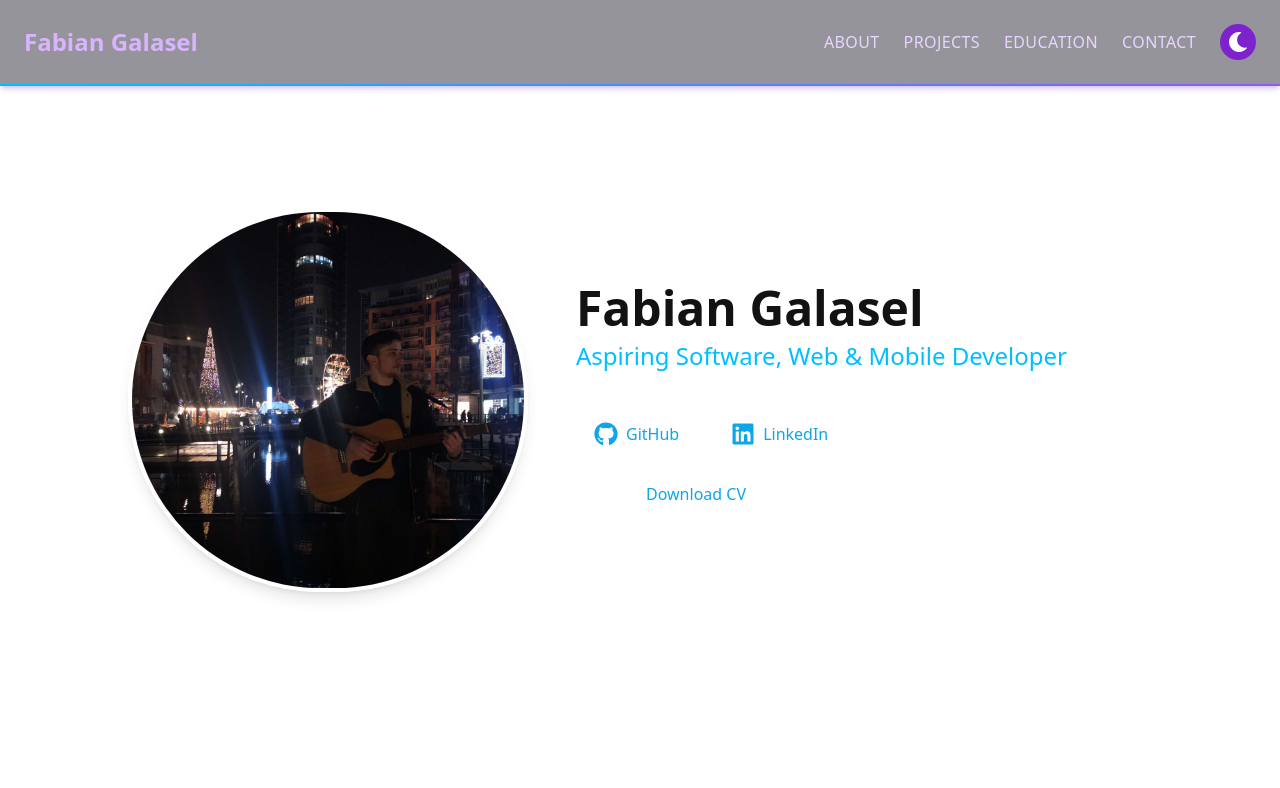
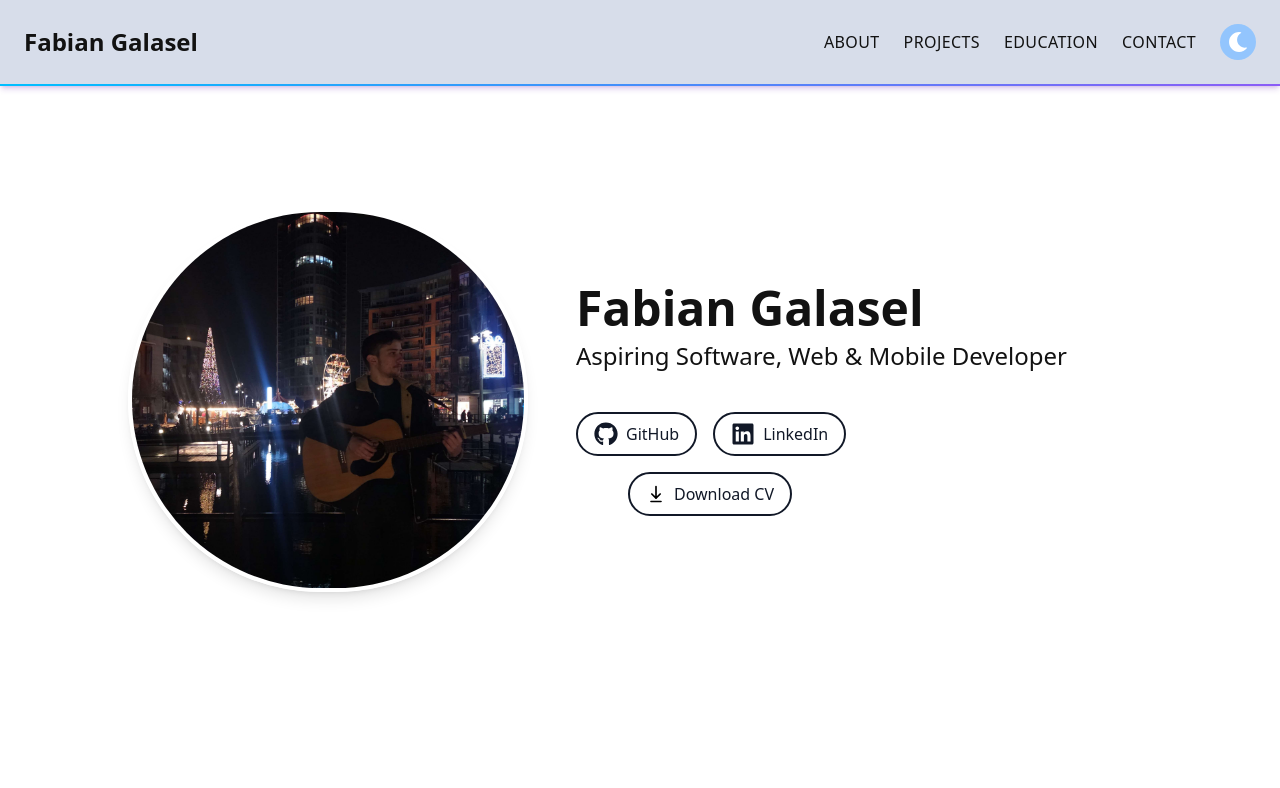
Before and after one commit to FabianC1/PortfolioWebsite, a React (Vite) app: page / in a window 1280 px wide. Shown: the top 788 px of the page. Built offline with nearby package versions, Linux system fonts and the light colour scheme.

Commit message:
updated header transparency colour on theme with the hero section

```diff
--- a/src/App.tsx
+++ b/src/App.tsx
@@ -1,6 +1,5 @@
 import { useRef, useEffect, useState } from "react";
-import { FaGithub } from 'react-icons/fa';
-import { FaLinkedin } from 'react-icons/fa';
+import { FaGithub, FaLinkedin } from 'react-icons/fa';
 import { Helmet } from 'react-helmet';
 import './index.css';
 import './App.css';
@@ -324,11 +323,14 @@ function App() {
 
       {/* Transparent Header */}
       <header
-        className="fixed top-0 w-full z-50 px-6 py-6 flex flex-wrap justify-between items-center bg-[rgba(18,18,31,0.45)] backdrop-blur-md shadow-md shadow-purple-800/20 gradient-border-b"
+        className="fixed top-0 w-full z-50 px-6 py-6 flex flex-wrap justify-between items-center
+           bg-[rgba(191,201,221,0.62)] dark:bg-[rgba(18,18,31,0.45)]
+           backdrop-blur-md shadow-md shadow-purple-800/20 gradient-border-b"
       >
+
         {/* Top row: Name and ThemeToggle */}
         <div className="w-full flex justify-between items-center sm:w-auto">
-          <h1 className="text-2xl font-bold text-purple-300">Fabian Galasel</h1>
+          <h1 className="text-2xl font-bold text-charcoalBlack dark:text-lightPurple">Fabian Galasel</h1>
           <div className="sm:hidden">
             <ThemeToggle />
           </div>
@@ -336,11 +338,13 @@ function App() {
 
         {/* Bottom row: Navigation and ThemeToggle on desktop */}
         <div className="w-full flex justify-between items-center mt-4 sm:mt-0 sm:gap-6 sm:w-auto">
-          <nav className="w-full sm:w-auto text-sm sm:text-base uppercase tracking-wide text-purple-200 flex justify-center sm:justify-start gap-x-3 sm:gap-x-6 flex-wrap">
-            <a href="#about" className="hover:text-white transition">About</a>
-            <a href="#projects" className="hover:text-white transition">Projects</a>
-            <a href="#education" className="hover:text-white transition">Education</a>
-            <a href="#contact" className="hover:text-white transition">Contact</a>
+          <nav className="w-full sm:w-auto text-sm sm:text-base uppercase tracking-wide
+                    text-charcoalBlack dark:text-lightPurple
+                    flex justify-center sm:justify-start gap-x-3 sm:gap-x-6 flex-wrap">
+            <a href="#about" className="hover:text-skyBlue dark:hover:text-white transition">About</a>
+            <a href="#projects" className="hover:text-skyBlue dark:hover:text-white transition">Projects</a>
+            <a href="#education" className="hover:text-skyBlue dark:hover:text-white transition">Education</a>
+            <a href="#contact" className="hover:text-skyBlue dark:hover:text-white transition">Contact</a>
           </nav>
 
           <div className="hidden sm:block">
@@ -348,7 +352,6 @@ function App() {
           </div>
         </div>
       </header>
-
 
 
       {/* Hero Section */}
@@ -397,7 +400,7 @@ function App() {
           {/* Text + Socials */}
           <div className="text-center md:text-left">
             <h1 className="text-4xl md:text-5xl font-extrabold">Fabian Galasel</h1>
-            <p className="text-xl md:text-2xl mt-2 font-light text-skyBlue">
+            <p className="text-xl md:text-2xl mt-2 font-light text-charcoalBlack dark:text-skyBlue">
               Aspiring Software, Web & Mobile Developer
             </p>
 
@@ -422,12 +425,26 @@ function App() {
                   <span className="font-medium">LinkedIn</span>
                 </a>
               </div>
-
               <a
                 href="/Fabian Galasel CV.pdf"
                 download
-                className="slide-bg flex items-center space-x-2 border border-white text-skyBlue px-4 py-2 rounded-full md:ml-[52px] mx-auto md:mx-0"
+                className="group slide-bg flex items-center space-x-2 border border-white text-charcoalBlack dark:text-skyBlue px-4 py-2 rounded-full md:ml-[52px] mx-auto md:mx-0 transition-colors duration-300"
               >
+                <span className="w-5 h-5 transition duration-300 text-black dark:text-skyBlue group-hover:text-white">
+                  <svg
+                    viewBox="0 0 24 24"
+                    fill="none"
+                    stroke="currentColor"
+                    strokeWidth="2"
+                    strokeLinecap="round"
+                    strokeLinejoin="round"
+                    className="w-full h-full"
+                  >
+                    <path d="M6 21H18M12 3V17M12 17L17 12M12 17L7 12" />
+                  </svg>
+                </span>
+
+
                 <span className="font-medium">Download CV</span>
               </a>
 
--- a/src/components/ThemeToggle.tsx
+++ b/src/components/ThemeToggle.tsx
@@ -12,10 +12,11 @@ export const ThemeToggle: React.FC = () => {
   p-2 rounded-full transition-all duration-300 ease-in-out
   ${theme === 'dark'
     ? 'bg-purple-300 text-charcoalBlack hover:bg-purple-200'
-          : 'bg-purple-700 text-white hover:bg-purple-600'}
-        focus:outline-none focus:ring-2 focus:ring-purple-500 focus:ring-offset-2
+    : 'bg-pastelBlue text-white hover:bg-pastelBlue'}
+  focus:outline-none focus:ring-2 focus:ring-black focus:ring-offset-2
   transform hover:scale-110
 `}
+
       aria-label="Toggle theme"
     >
       {theme === 'dark' ? (
--- a/src/index.css
+++ b/src/index.css
@@ -11,20 +11,30 @@ html, body, #root {
 
 }
 
+.slide-bg {
+  background-size: 200% 100%;
+  background-position: right bottom;
+  background-repeat: no-repeat;
+  transition: background-position 0.3s ease, color 0.3s ease, border 0.3s ease;
 
-
-.slide-bg {
-  background: linear-gradient(
+  /* Light mode styles */
+  color: rgb(17 24 39); /* charcoalBlack */
+  border: 2px solid rgb(17 24 39); /* charcoalBlack */
+  background-image: linear-gradient(
     to right,
-    rgb(131, 89, 228) 50%,
+    rgb(147, 197, 253) 50%, /* skyBlue-300 */
     transparent 50%
   );
-  background-size: 200% 100%;
-  background-position: right bottom;
+}
+
+.dark .slide-bg {
+  color: #0ea5e9; /* skyBlue */
   border: 2px solid white;
-  color: #0ea5e9;
-  transition: background-position 0.3s ease, color 0.3s ease;
-  background-repeat: no-repeat;
+  background-image: linear-gradient(
+    to right,
+    rgb(131, 89, 228) 50%,  /* neon purple */
+    transparent 50%
+  );
 }
 
 .slide-bg:hover {
--- a/tailwind.config.js
+++ b/tailwind.config.js
@@ -10,6 +10,8 @@ export default {
         softBlack: '#0a0a0a',
         jet: '#343434',
         skyBlue: '#00BFFF',
+        lightPurple: '#d3bcff',
+        pastelBlue: '#93c5fd',
 
         // Modern accent colors
         electricBlue: '#7DF9FF',
```
Also changed, not shown: public/download.svg (added). Lines whose indentation alone changed are shown as unchanged.
